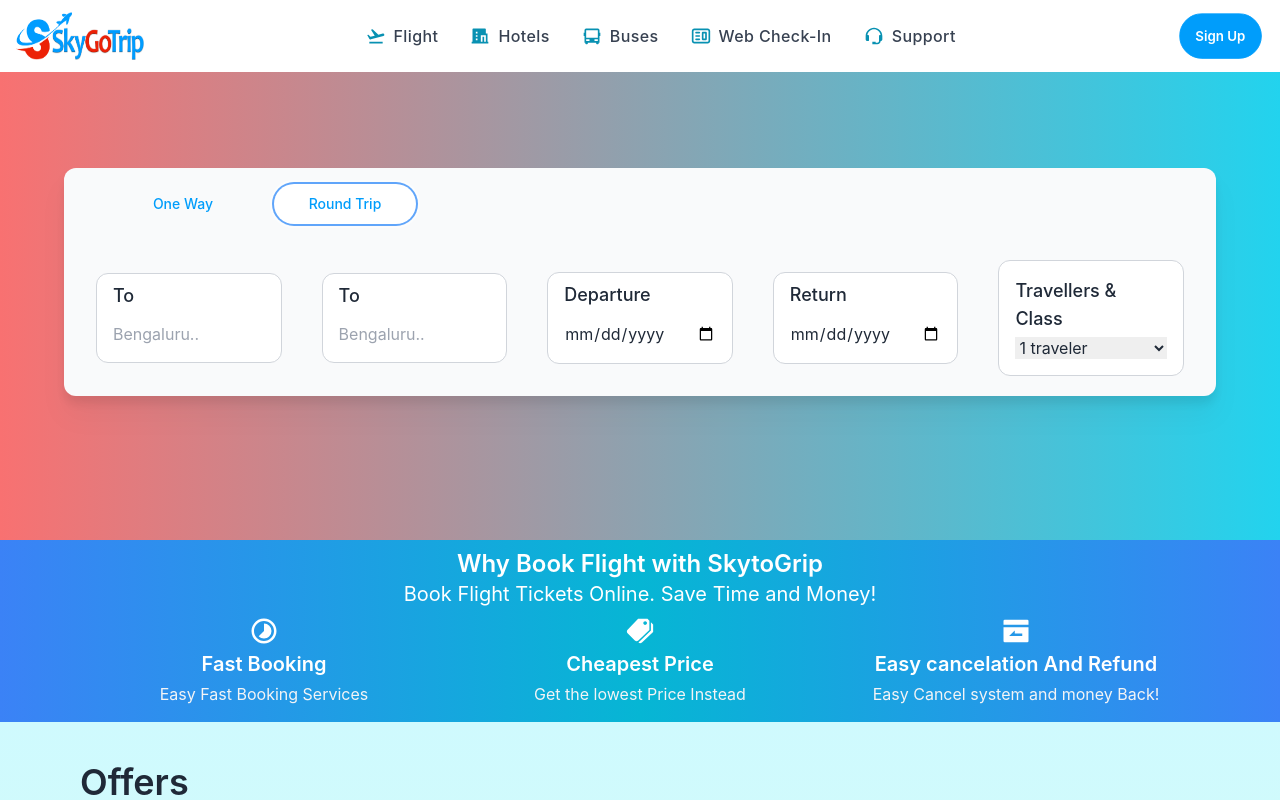
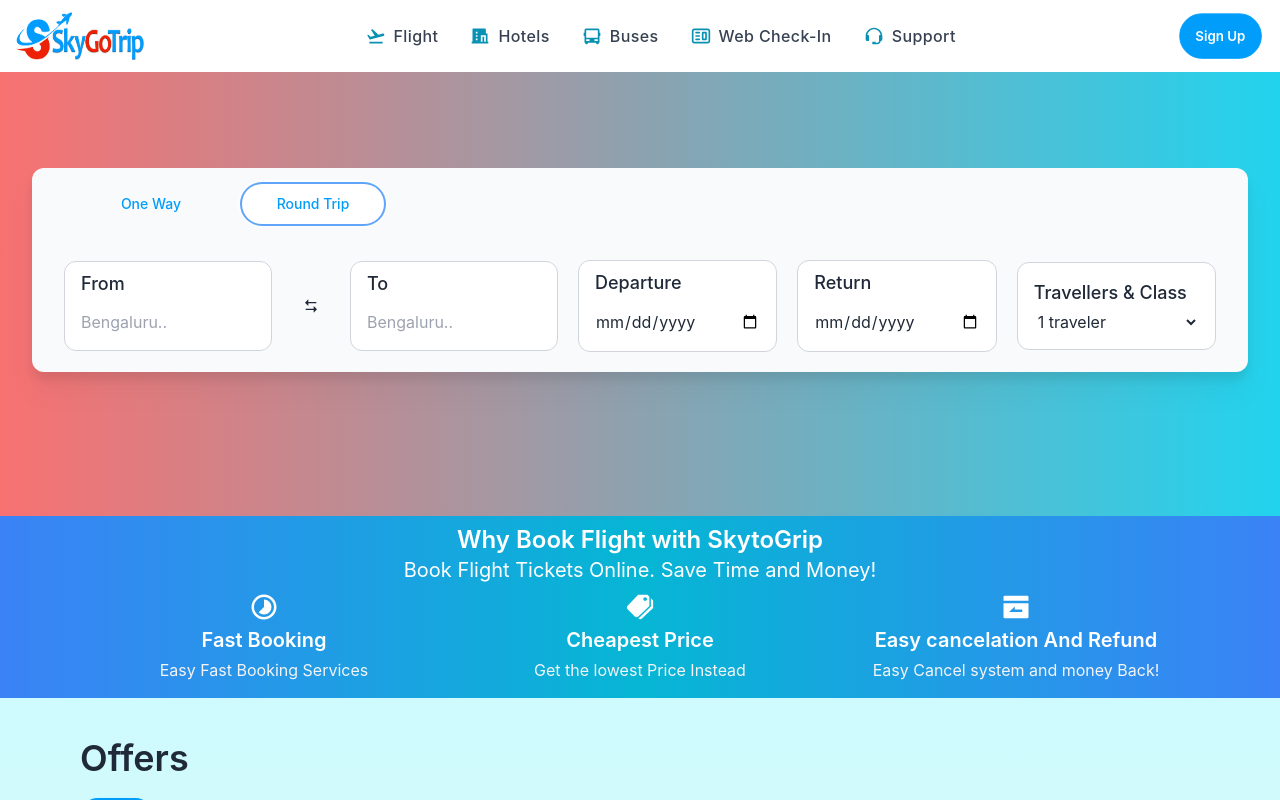
Before and after one commit to rownokmahbub/SkytoGrip, a Next.js app: page / in a window 1280 px wide. Both pictures are taken after a click on the tab "Round Trip". Shown: the top 800 px of the page. Built offline with nearby package versions, Linux system fonts and the light colour scheme.

Commit message:
updated hero section

```diff
--- a/components/Home/Footer.js
+++ b/components/Home/Footer.js
@@ -188,7 +188,7 @@ const Footer = () => {
               />
               <button
                 type="submit"
-                className="inline-flex items-center justify-center h-12 px-6 font-medium tracking-wide text-white transition duration-200 rounded shadow-md bg-deep-purple-accent-400 hover:bg-deep-purple-accent-700 focus:shadow-outline focus:outline-none"
+                className="inline-flex items-center justify-center h-12 px-6 font-medium tracking-wide text-white transition duration-200 rounded shadow-md bg-purple-400 hover:bg-purple-700 focus:shadow-outline focus:outline-none"
               >
                 Subscribe
               </button>
@@ -197,8 +197,8 @@ const Footer = () => {
               Bacon ipsum dolor amet short ribs pig sausage prosciuto chicken
               spare ribs salami.
             </p>
-            <p className='text-center font-semibold text-white text-xl py-2'>Our Payment Options</p>
-        <div className=" mx-auto grid grid-cols-2 md:grid-cols-4 gap-10 items-center  py-10 ">
+            <p className='text-center font-semibold text-white text-xl py-5'>Our Payment Options</p>
+        <div className=" mx-auto grid grid-cols-2 md:grid-cols-4 gap-6 items-center  py-10 ">
             <img className='w-24 h-10 md:h-14 rounded-lg md:w-20' src="/assets/footer/1.png" alt="" />
             <img className='w-24 h-10 md:h-14 rounded-lg md:w-20' src="/assets/footer/2.png" alt="" />
             <img className='w-24 h-10 md:h-14 rounded-lg md:w-20' src="/assets/footer/3.png" alt="" />
--- a/components/Home/Hero.js
+++ b/components/Home/Hero.js
@@ -1,7 +1,7 @@
 import React from 'react'
 import { useState } from 'react'
 import { Tab } from '@headlessui/react'
-
+import {RiArrowLeftRightFill,RiArrowUpDownFill} from 'react-icons/ri'
 function classNames(...classes) {
   return classes.filter(Boolean).join(' ')
 }
@@ -12,7 +12,7 @@ const Hero = () => {
     <div className="">
     <div className="bg-gradient-to-r from-red-400 to-cyan-400">
       <div className="px-4 py-16 mx-auto sm:max-w-xl md:max-w-full lg:max-w-screen-xl md:px-24 lg:px-8 lg:py-24">
-        <div className="max-w-xl mb-10 md:mx-auto px-2 lg:max-w-6xl md:mb-12 bg-gray-50 rounded-xl drop-shadow-xl">
+        <div className="max-w-xl mb-10 md:mx-auto px-2 lg:max-w-7xl md:mb-12 bg-gray-50 rounded-xl drop-shadow-xl">
 
         <Tab.Group>
       <Tab.List className='flex gap-5 w-full max-w-sm px-3 py-4 md:px-10 z-10'>
@@ -37,34 +37,35 @@ const Hero = () => {
 
       </Tab.List>
       <Tab.Panels>
-        <Tab.Panel className='w-full mx-auto grid grid-cols-1 sm:grid-cols-2 md:grid-cols-3 lg:grid-cols-4 xl:grid-cols-5 gap-5 lg:gap-10 items-center py-5 px-3 md:px-6'>
+        <Tab.Panel className='w-full mx-auto flex flex-col lg:flex-row gap-5 lg:gap-5 items-center py-5 px-3 md:px-6'>
+        <div className="flex flex-col gap-1 bg-white px-4 py-2 rounded-xl border border-gray-300 w-full md:w-44 xl:w-52">
+                <p className='text-lg font-medium'>From</p>
 
-        <div className="flex flex-col gap-1 bg-white px-4 py-2 rounded-xl border border-gray-300">
+                <input className='bg-white py-2 focus:outline-none' type="text" placeholder='Bengaluru..' />
+
+            </div>
+            <RiArrowLeftRightFill className='w-10 hidden lg:block'/>
+            <RiArrowUpDownFill className='w-10 block lg:hidden'/>
+
+            <div className="flex flex-col gap-1 bg-white px-4 py-2 rounded-xl border border-gray-300 w-full md:w-44 xl:w-52">
                 <p className='text-lg font-medium'>To</p>
 
                 <input className='bg-white py-2 focus:outline-none' type="text" placeholder='Bengaluru..' />
 
             </div>
 
-            <div className="flex flex-col gap-1 bg-white px-4 py-2 rounded-xl border border-gray-300">
-                <p className='text-lg font-medium'>To</p>
-
-                <input className='bg-white py-2 focus:outline-none' type="text" placeholder='Bengaluru..' />
-
-            </div>
-
-            <div className="flex flex-col gap-1 bg-white px-4 py-2 rounded-xl border border-gray-300">
+            <div className="flex flex-col gap-1 bg-white px-4 py-2 rounded-xl border border-gray-300 w-full md:w-44 xl:w-52">
                 <p className='text-lg font-medium'>Departure</p>
                 <input className='bg-white  py-2 focus:outline-none' type="date" placeholder='5 Dec 22' />
 
             </div>
-            <div className="flex flex-col gap-1 bg-white px-4 py-2 rounded-xl border border-gray-300">
+            <div className="flex flex-col gap-1 bg-white px-4 py-2 rounded-xl border border-gray-300 w-full md:w-44 xl:w-52">
                 <p className='text-lg font-medium'>Return</p>
                 <input className='bg-white  py-2 focus:outline-none' type="date" placeholder='5 Dec 22' />
 
             </div>
 
-            <div className="flex  flex-col gap-1  bg-white px-4 py-4 rounded-xl border border-gray-300">
+            <div className="flex  flex-col gap-1  bg-white px-4 py-4 rounded-xl border border-gray-300 w-full md:w-44 xl:w-52">
                 <p className='text-lg font-medium capitalize'>travellers & Class</p>
                 <select className='' name="select" id="">
                     <option value="1 traveler">1 traveler</option>
@@ -75,36 +76,37 @@ const Hero = () => {
             </div>
 
         </Tab.Panel>
-        <Tab.Panel className='w-full mx-auto grid grid-cols-1 sm:grid-cols-2 md:grid-cols-3 lg:grid-cols-4 xl:grid-cols-5 gap-5 lg:gap-10 items-center py-5 px-3 md:px-6'>
+        <Tab.Panel className='w-full mx-auto flex flex-col lg:flex-row gap-5 lg:gap-5 items-center py-5 px-3 md:px-6'>
+        <div className="flex flex-col gap-1 bg-white px-4 py-2 rounded-xl border border-gray-300 w-full md:w-44 xl:w-52">
+                <p className='text-lg font-medium'>From</p>
 
-        <div className="flex flex-col gap-1 bg-white px-4 py-2 rounded-xl border border-gray-300">
+                <input className='bg-white py-2 focus:outline-none' type="text" placeholder='Bengaluru..' />
+
+            </div>
+            <RiArrowLeftRightFill className='w-10 hidden lg:block'/>
+            <RiArrowUpDownFill className='w-10 block lg:hidden'/>
+
+            <div className="flex flex-col gap-1 bg-white px-4 py-2 rounded-xl border border-gray-300 w-full md:w-44 xl:w-52">
                 <p className='text-lg font-medium'>To</p>
 
                 <input className='bg-white py-2 focus:outline-none' type="text" placeholder='Bengaluru..' />
 
             </div>
 
-            <div className="flex flex-col gap-1 bg-white px-4 py-2 rounded-xl border border-gray-300">
-                <p className='text-lg font-medium'>To</p>
-
-                <input className='bg-white py-2 focus:outline-none' type="text" placeholder='Bengaluru..' />
-
-            </div>
-
-            <div className="flex flex-col gap-1 bg-white px-4 py-2 rounded-xl border border-gray-300">
+            <div className="flex flex-col gap-1 bg-white px-4 py-2 rounded-xl border border-gray-300 w-full md:w-44 xl:w-52">
                 <p className='text-lg font-medium'>Departure</p>
                 <input className='bg-white  py-2 focus:outline-none' type="date" placeholder='5 Dec 22' />
 
             </div>
-            <div className="flex flex-col gap-1 bg-white px-4 py-2 rounded-xl border border-gray-300">
+            <div className="flex flex-col gap-1 bg-white px-4 py-2 rounded-xl border border-gray-300 w-full md:w-44 xl:w-52">
                 <p className='text-lg font-medium'>Return</p>
                 <input className='bg-white  py-2 focus:outline-none' type="date" placeholder='5 Dec 22' />
 
             </div>
 
-            <div className="flex  flex-col gap-1  bg-white px-4 py-4 rounded-xl border border-gray-300">
+            <div className="flex  flex-col gap-1  bg-white px-4 py-4 rounded-xl border border-gray-300 w-full md:w-44 xl:w-52">
                 <p className='text-lg font-medium capitalize'>travellers & Class</p>
-                <select className='' name="select" id="">
+                <select className='bg-white' name="select" id="">
                     <option value="1 traveler">1 traveler</option>
                     <option value="2 traveler">2 traveler</option>
                     <option value="3 traveler">3 traveler</option>
```
